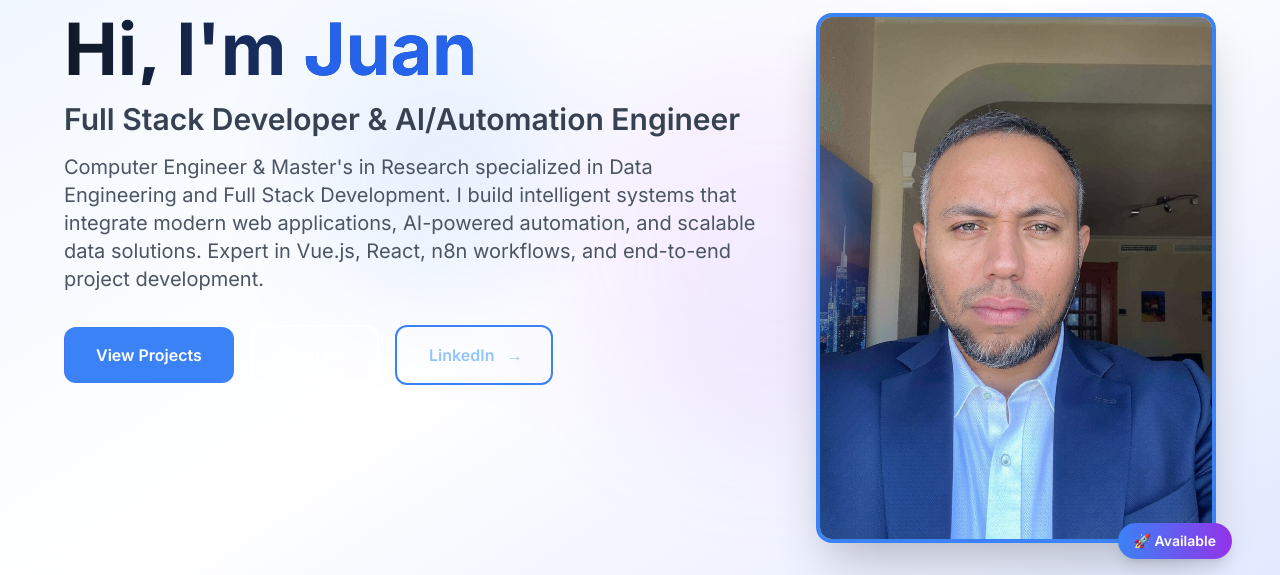
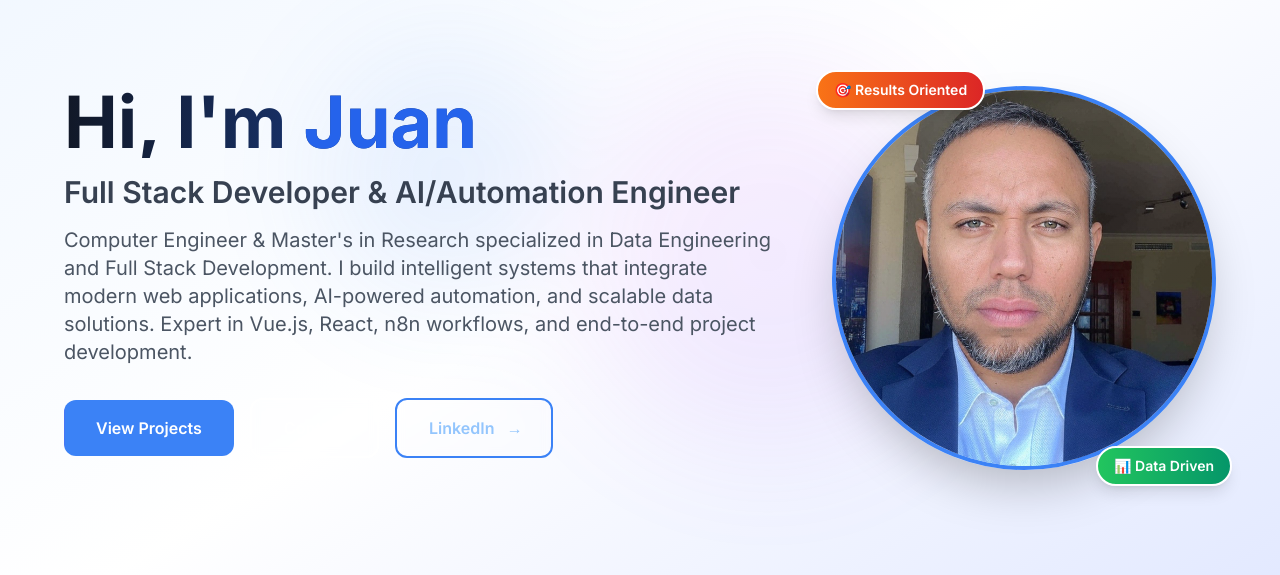
Before and after one commit to pashitox/personal-portfolio, a Next.js app in the folder frontend/: page / in a window 1280 px wide. Shown: the part 219-794 px from the top of the page. Built offline with nearby package versions, Linux system fonts and the light colour scheme; no server answers.

Commit message:
mejora hero

```diff
--- a/frontend/src/components/Hero.tsx
+++ b/frontend/src/components/Hero.tsx
@@ -200,30 +200,45 @@ Expert in Vue.js, React, n8n workflows, and end-to-end project development.`}
           className="relative"
         >
           <div className="relative">
+            {/* Foto ovalada */}
+            <div className="w-80 h-80 md:w-96 md:h-96 rounded-full overflow-hidden border-4 border-blue-500 dark:border-blue-300 shadow-2xl">
               <Image
                 src="/images/perfil.jpg"
                 alt="Pashitox Profile Photo"
                 width={400}
                 height={400}
-              className="rounded-2xl border-4 border-blue-500 dark:border-blue-300 object-cover shadow-2xl"
+                className="w-full h-full object-cover scale-110"
               />
+            </div>
+
             {/* Efecto de brillo */}
             <motion.div
-              className="absolute inset-0 rounded-2xl bg-gradient-to-br from-blue-500/20 to-transparent"
+              className="absolute inset-0 rounded-full bg-gradient-to-br from-blue-500/20 to-transparent"
               animate={{ opacity: [0.3, 0.6, 0.3] }}
               transition={{ duration: 3, repeat: Infinity, repeatType: "reverse" }}
             />
           </div>
 
-          {/* Badge flotante */}
+          {/* Badge flotante - Data Driven */}
           <motion.div
-            className="absolute -bottom-4 -right-4 bg-gradient-to-r from-blue-500 to-purple-600 text-white px-4 py-2 rounded-full text-sm font-semibold shadow-lg"
+            className="absolute -bottom-4 -right-4 bg-gradient-to-r from-green-500 to-emerald-600 text-white px-4 py-2 rounded-full text-sm font-semibold shadow-lg border-2 border-white dark:border-gray-800"
             initial={{ scale: 0, rotate: -45 }}
             animate={{ scale: 1, rotate: 0 }}
             transition={{ delay: 1, type: "spring", stiffness: 200 }}
             whileHover={{ scale: 1.1, rotate: 5 }}
           >
-            🚀 Available
+            📊 Data Driven
+          </motion.div>
+
+          {/* Segundo badge - Results Oriented */}
+          <motion.div
+            className="absolute -top-4 -left-4 bg-gradient-to-r from-orange-500 to-red-600 text-white px-4 py-2 rounded-full text-sm font-semibold shadow-lg border-2 border-white dark:border-gray-800"
+            initial={{ scale: 0, rotate: 45 }}
+            animate={{ scale: 1, rotate: 0 }}
+            transition={{ delay: 1.2, type: "spring", stiffness: 200 }}
+            whileHover={{ scale: 1.1, rotate: -5 }}
+          >
+            🎯 Results Oriented
           </motion.div>
         </motion.div>
       </motion.div>
```
Lines whose indentation alone changed are shown as unchanged.
